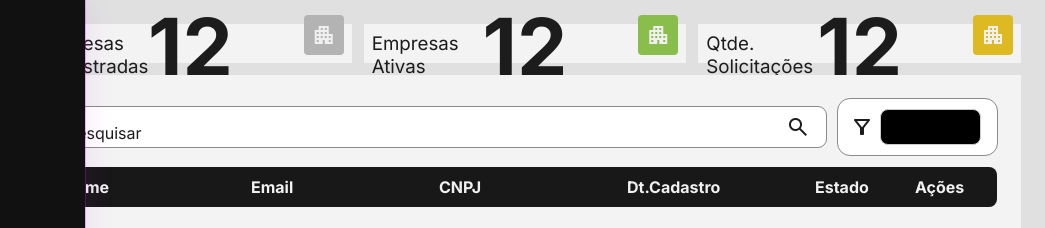
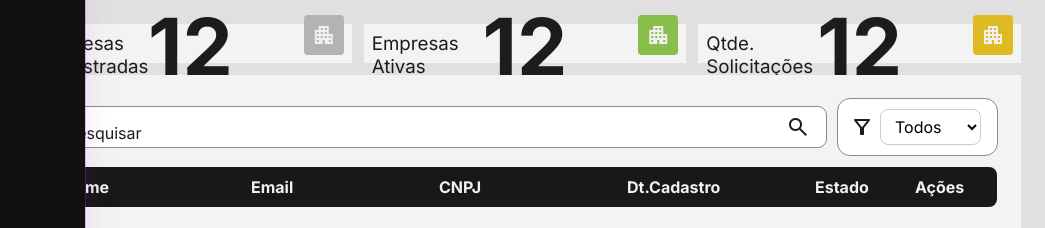
Before and after one commit to BitWarePI/WebSite, a website: page public/dashAdm/dashEmpresa.html in a window 1280 px wide. Shown: the top 228 px of the page, 235-1280 px from the left. Drawn offline with nearby package versions, Linux system fonts and the light colour scheme; no server answers.

Commit message:
fix: ajustes de css backgroud

```diff
--- a/public/dashAdm/dashEmpresa.html
+++ b/public/dashAdm/dashEmpresa.html
@@ -95,7 +95,7 @@
           </div>
           <div class="selectFiltro">
             <span class="material-symbols-outlined icon">filter_alt</span>
-            <select id="filtroPesquisa">
+            <select id="filtroPesquisa" style="background: none;">
               <option value="todos">Todos</option>
               <option value="ativo">Ativos</option>
               <option value="inativo">Inativos</option>
```
